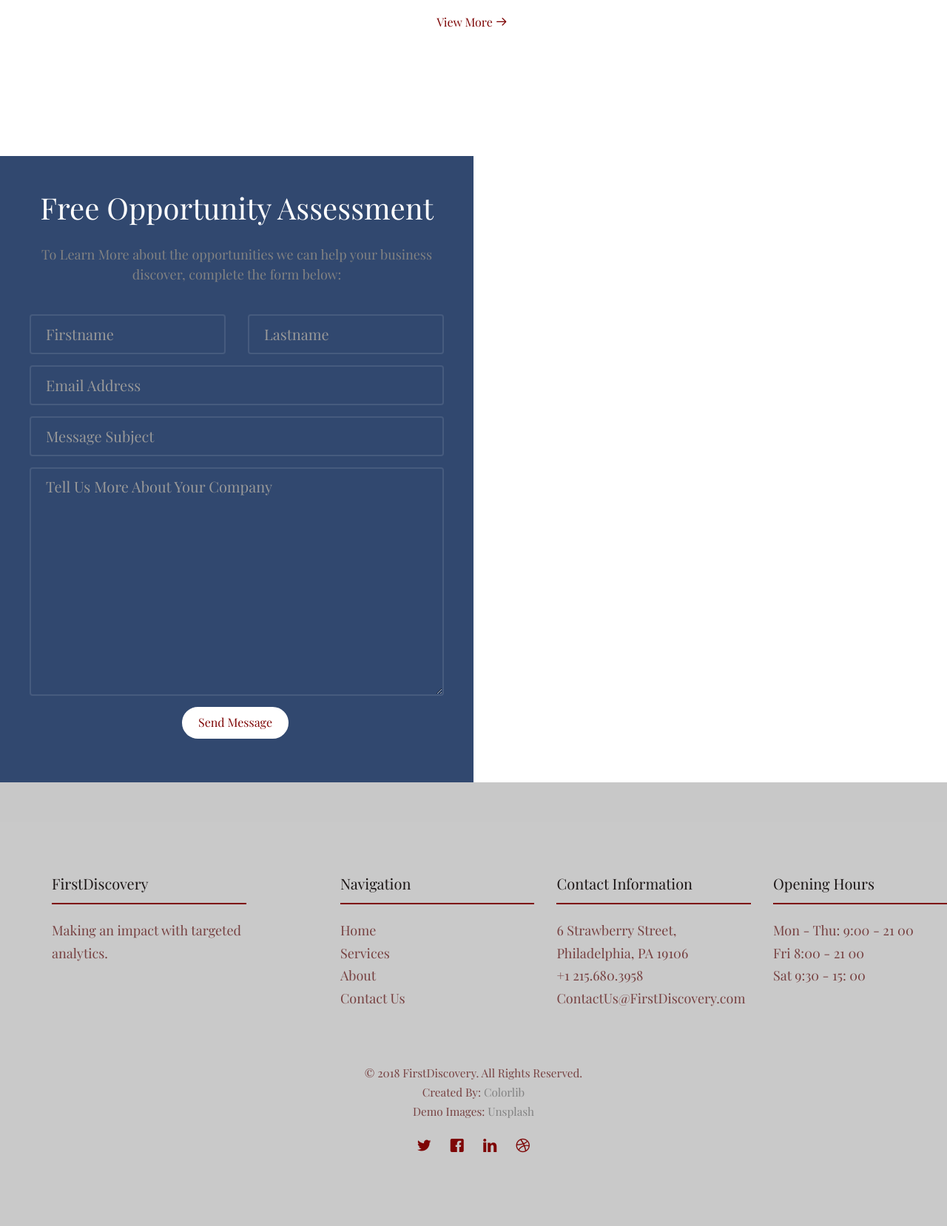
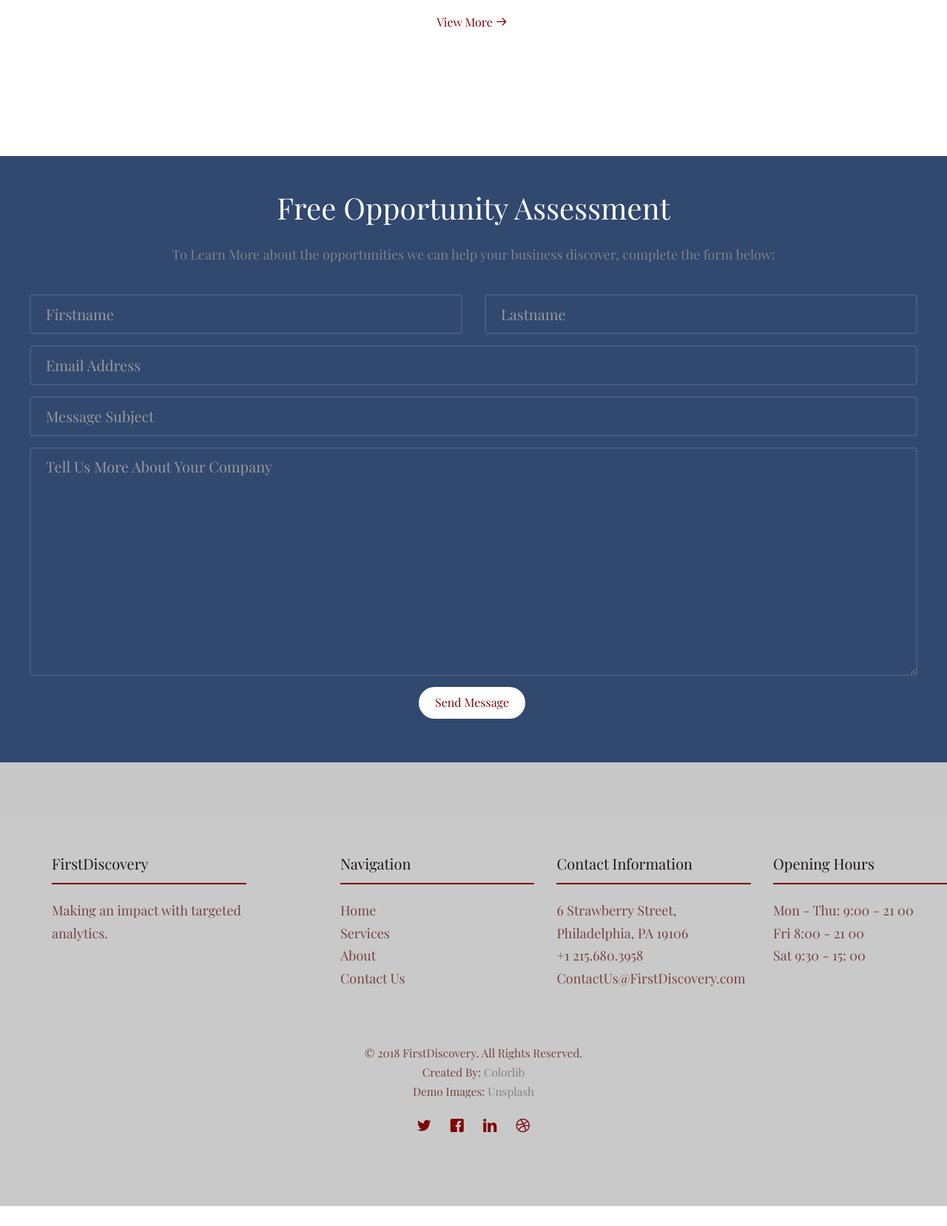
Before and after one commit to dcombs10/FDsite, a PHP site: page /index.html in a window 1280 px wide. Shown: the part 1683-3341 px from the top of the page at 74% size. After the commit the page ends 3314 px from the top, so only its background shows below. Run offline with PHP 8.4, Linux system fonts and the light colour scheme; some web fonts are replaced.

Commit message:
Correct button CSS issue with wrong color on hover (line 351). Update opportunity assessment form to be 100% width (line 480).

```diff
--- a/lawfirm/css/style.css
+++ b/lawfirm/css/style.css
@@ -349,7 +349,7 @@ h1, h2, h3, h4, h5, h6, figure {
           border: none !important;
           font-size: 18px; }
           #colorlib-hero .flexslider .slider-text > .slider-text-inner .btn:hover {
-            background: #bea34d !important;
+            background: #7e0606 !important;
             -webkit-box-shadow: 0px 14px 30px -15px rgba(0, 0, 0, 0.75) !important;
             -moz-box-shadow: 0px 14px 30px -15px rgba(0, 0, 0, 0.75) !important;
             box-shadow: 0px 14px 30px -15px rgba(0, 0, 0, 0.75) !important; }
@@ -478,7 +478,7 @@ h1, h2, h3, h4, h5, h6, figure {
 
 #colorlib-content .choose,
 #colorlib-consult .choose {
-  width: 50%;
+  width: 100%;
   padding: 40px 40px;
   display: block;
   text-align: center;}
```
